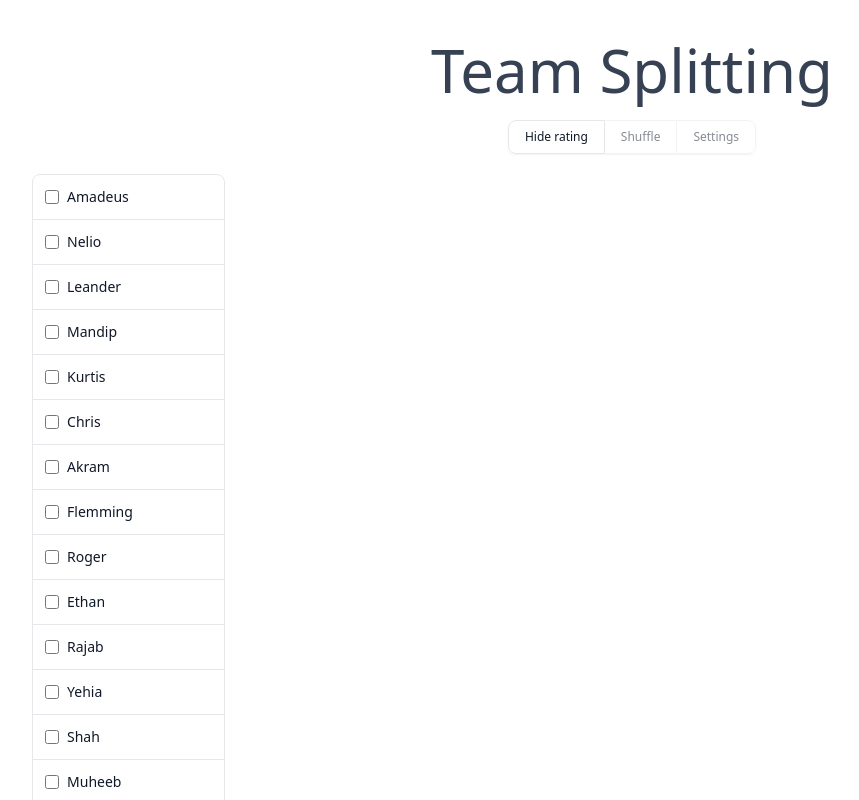
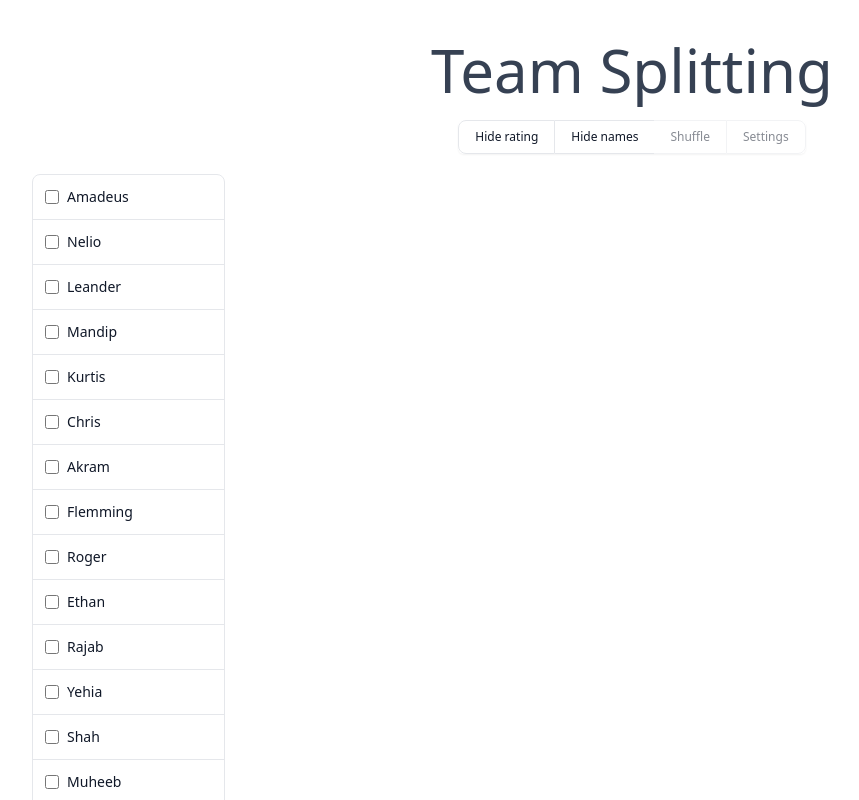
Before and after one commit to davialves1/team-splitting, a React (Vite) app: page / in a window 1280 px wide. Shown: the whole page, without its empty margins (8-867 px from the left). Built offline with nearby package versions, Linux system fonts and the light colour scheme.

Commit message:
added hiding feature

```diff
--- a/src/App.tsx
+++ b/src/App.tsx
@@ -11,6 +11,8 @@ function App() {
 
   const [showRating, setShowRating] = useState(true);
 
+  const [showNames, setShowNames] = useState(true);
+
   const playersCount = teams
     .map((team) => team.players.length)
     .reduce((a, b) => a + b, 0);
@@ -20,16 +22,27 @@ function App() {
   return (
     <div className="w-full h-dvh justify-center items-center overflow-auto dark:bg-gray-800">
       <div className="w-full h-full flex items-center flex-col p-5 lg:p-10">
-        <h1 className="text-6xl text-gray-700 dark:text-gray-100 mb-5">
+        <h1 className="text-6xl text-gray-700 dark:text-gray-100 mb-5 text-center w-full">
           Team Splitting
         </h1>
         {notEnoughPlayers && <Alert text="Not enough players!" />}
-        <ActionBar setShowRating={setShowRating} showRating={showRating} />
+        <ActionBar
+          setShowRating={setShowRating}
+          showRating={showRating}
+          showNames={showNames}
+          setShowNames={setShowNames}
+        />
         <div className="grid grid-cols-12 gap-2 w-full">
-          <div className="col-span-5 lg:col-span-2">
-            <PlayersList setTeams={setTeams} />
-          </div>
-          <div className="col-span-7 lg:col-span-10">
+          {showNames && (
+            <div className="col-span-5 lg:col-span-2">
+              <PlayersList setTeams={setTeams} />
+            </div>
+          )}
+          <div
+            className={`${
+              showNames ? "col-span-7 lg:col-span-10" : "col-span-12"
+            }`}
+          >
             <div className="flex flex-row flex-wrap lg:flex-nowrap gap-2 justify-start items-start">
               {teams.map((team, i) => (
                 <TeamList showRating={showRating} key={i} team={team} />
--- a/src/components/ActionBar.tsx
+++ b/src/components/ActionBar.tsx
@@ -1,9 +1,13 @@
 export const ActionBar = ({
   showRating,
   setShowRating,
+  showNames,
+  setShowNames,
 }: {
   showRating: boolean;
   setShowRating: React.Dispatch<React.SetStateAction<boolean>>;
+  showNames: boolean;
+  setShowNames: React.Dispatch<React.SetStateAction<boolean>>;
 }) => {
   return (
     <div className="inline-flex rounded-md shadow-xs mb-5" role="group">
@@ -13,6 +17,13 @@ export const ActionBar = ({
         className="px-4 cursor-pointer py-2 text-xs font-medium text-gray-900 bg-white border border-gray-200 rounded-s-lg hover:bg-gray-100 hover:text-blue-700 focus:z-10 focus:ring-2 focus:ring-blue-700 focus:text-blue-700 dark:bg-gray-800 dark:border-gray-700 dark:text-white dark:hover:text-white dark:hover:bg-gray-700 dark:focus:ring-blue-500 dark:focus:text-white"
       >
         {showRating ? "Hide" : "Show"} rating
+      </button>
+      <button
+        type="button"
+        onClick={() => setShowNames(!showNames)}
+        className="px-4 cursor-pointer py-2 text-xs font-medium text-gray-900 bg-white border-t border-b border-gray-200 hover:bg-gray-100 hover:text-blue-700 focus:z-10 focus:ring-2 focus:ring-blue-700 focus:text-blue-700 dark:bg-gray-800 dark:border-gray-700 dark:text-white dark:hover:text-white dark:hover:bg-gray-700 dark:focus:ring-blue-500 dark:focus:text-white"
+      >
+        {showNames ? "Hide" : "Show"} names
       </button>
       <button
         type="button"
```
